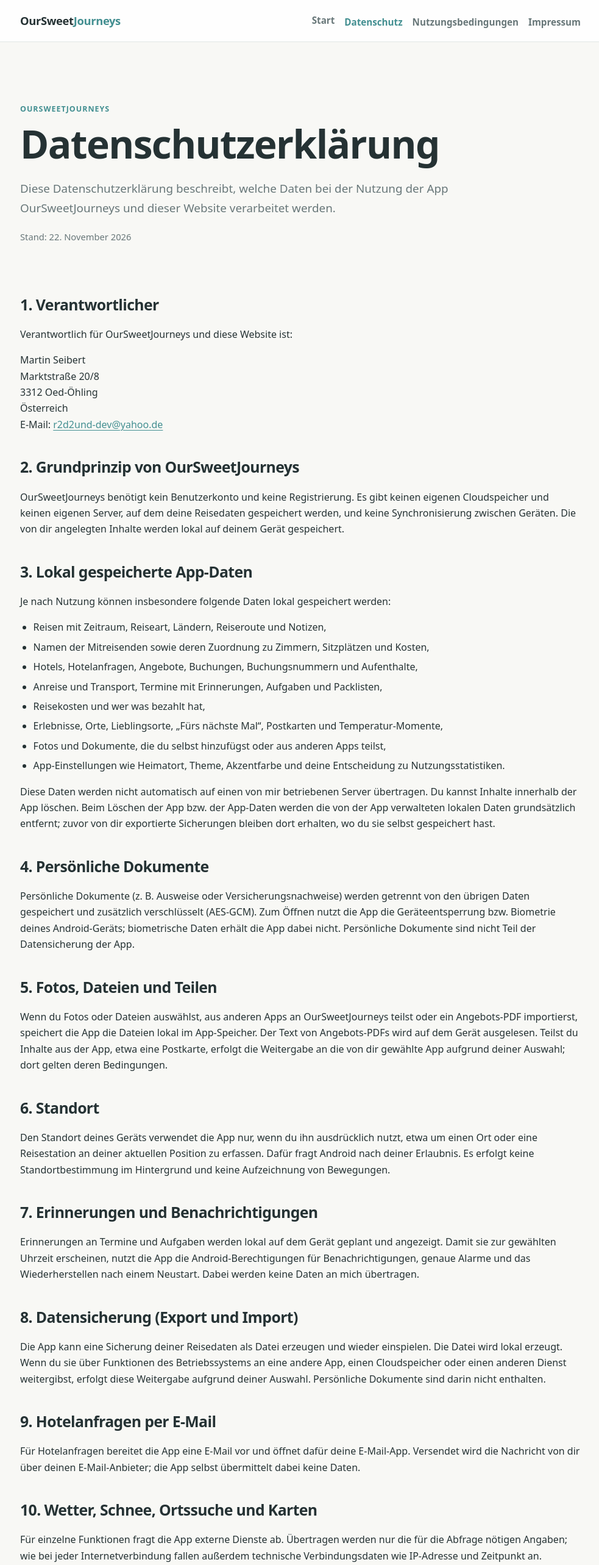
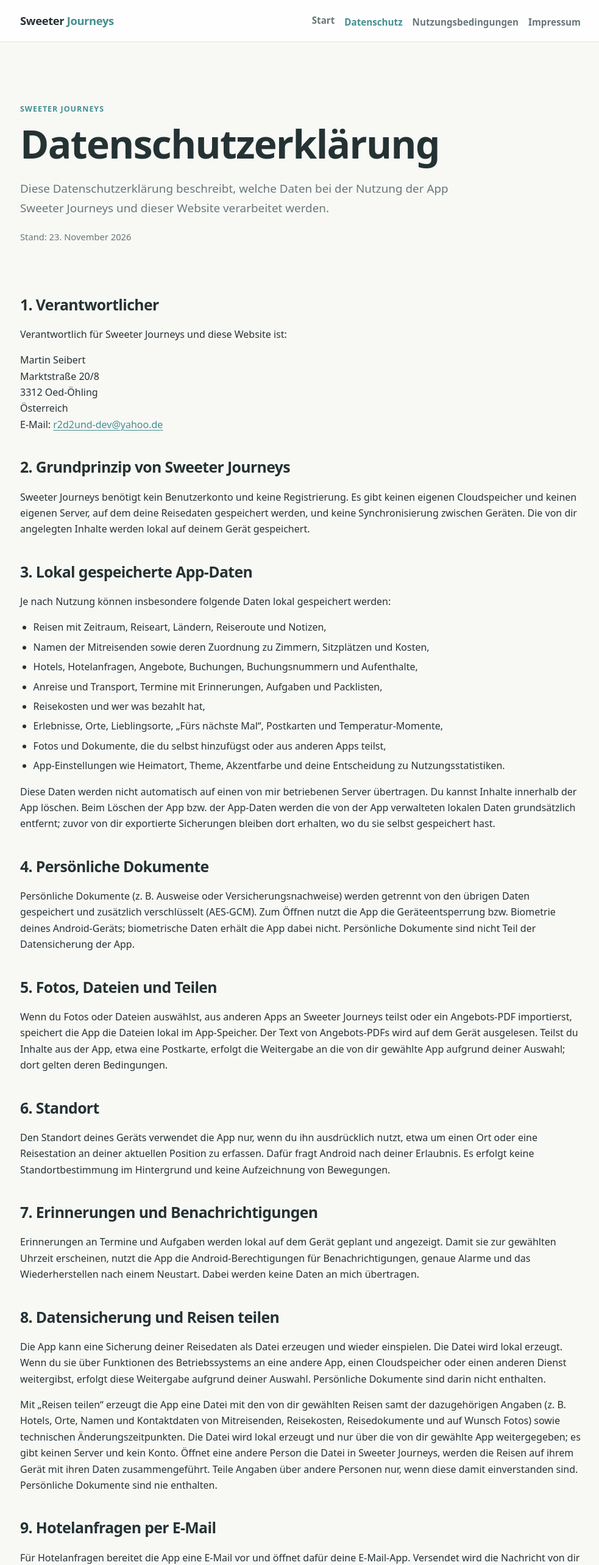
Before and after one commit to frog-fest/SweeterJourneys-Website, a plain HTML site: page datenschutz.html in a window 1280 px wide. Shown: the top 2566 px of the page at 61% size, without its empty margins (147-1130 px from the left). Drawn offline with Linux system fonts and the light colour scheme.

Commit message:
Update app name to "Sweeter Journeys" across all pages, adjust titles and descriptions, and modify versioning information.

```diff
--- a/datenschutz.html
+++ b/datenschutz.html
@@ -3,14 +3,14 @@
 <head>
   <meta charset="utf-8">
   <meta name="viewport" content="width=device-width, initial-scale=1">
-  <meta name="description" content="Datenschutzerklärung der App OurSweetJourneys und dieser Website.">
-  <title>Datenschutzerklärung – OurSweetJourneys</title>
+  <meta name="description" content="Datenschutzerklärung der App Sweeter Journeys und dieser Website.">
+  <title>Datenschutzerklärung – Sweeter Journeys</title>
   <link rel="stylesheet" href="styles.css">
 </head>
 <body>
 <header>
   <div class="nav">
-    <a class="brand" href="index.html">OurSweet<span>Journeys</span></a>
+    <a class="brand" href="index.html">Sweeter <span>Journeys</span></a>
     <nav aria-label="Hauptnavigation">
       <ul>
         <li><a href="index.html">Start</a></li>
@@ -25,19 +25,19 @@
 <main>
 
 <section class="hero">
-  <p class="eyebrow">OurSweetJourneys</p>
+  <p class="eyebrow">Sweeter Journeys</p>
   <h1>Datenschutzerklärung</h1>
   <p class="lead">
     Diese Datenschutzerklärung beschreibt, welche Daten bei der Nutzung der App
-    OurSweetJourneys und dieser Website verarbeitet werden.
+    Sweeter Journeys und dieser Website verarbeitet werden.
   </p>
-  <p class="meta">Stand: 22. November 2026</p>
+  <p class="meta">Stand: 23. November 2026</p>
 </section>
 
 <section>
   <h2>1. Verantwortlicher</h2>
   <p>
-    Verantwortlich für OurSweetJourneys und diese Website ist:
+    Verantwortlich für Sweeter Journeys und diese Website ist:
   </p>
   <p>
     Martin Seibert<br>
@@ -47,9 +47,9 @@
     E-Mail: <a href="mailto:r2d2und-dev@yahoo.de">r2d2und-dev@yahoo.de</a>
   </p>
 
-  <h2>2. Grundprinzip von OurSweetJourneys</h2>
+  <h2>2. Grundprinzip von Sweeter Journeys</h2>
   <p>
-    OurSweetJourneys benötigt kein Benutzerkonto und keine Registrierung. Es gibt keinen
+    Sweeter Journeys benötigt kein Benutzerkonto und keine Registrierung. Es gibt keinen
     eigenen Cloudspeicher und keinen eigenen Server, auf dem deine Reisedaten gespeichert
     werden, und keine Synchronisierung zwischen Geräten. Die von dir angelegten Inhalte
     werden lokal auf deinem Gerät gespeichert.
@@ -85,7 +85,7 @@
 
   <h2>5. Fotos, Dateien und Teilen</h2>
   <p>
-    Wenn du Fotos oder Dateien auswählst, aus anderen Apps an OurSweetJourneys teilst oder
+    Wenn du Fotos oder Dateien auswählst, aus anderen Apps an Sweeter Journeys teilst oder
     ein Angebots-PDF importierst, speichert die App die Dateien lokal im App-Speicher. Der
     Text von Angebots-PDFs wird auf dem Gerät ausgelesen. Teilst du Inhalte aus der App,
     etwa eine Postkarte, erfolgt die Weitergabe an die von dir gewählte App aufgrund deiner
@@ -108,12 +108,22 @@
     werden keine Daten an mich übertragen.
   </p>
 
-  <h2>8. Datensicherung (Export und Import)</h2>
+  <h2>8. Datensicherung und Reisen teilen</h2>
   <p>
     Die App kann eine Sicherung deiner Reisedaten als Datei erzeugen und wieder einspielen.
     Die Datei wird lokal erzeugt. Wenn du sie über Funktionen des Betriebssystems an eine
     andere App, einen Cloudspeicher oder einen anderen Dienst weitergibst, erfolgt diese
     Weitergabe aufgrund deiner Auswahl. Persönliche Dokumente sind darin nicht enthalten.
+  </p>
+  <p>
+    Mit „Reisen teilen“ erzeugt die App eine Datei mit den von dir gewählten Reisen samt der
+    dazugehörigen Angaben (z. B. Hotels, Orte, Namen und Kontaktdaten von Mitreisenden,
+    Reisekosten, Reisedokumente und auf Wunsch Fotos) sowie technischen Änderungszeitpunkten.
+    Die Datei wird lokal erzeugt und nur über die von dir gewählte App weitergegeben; es gibt
+    keinen Server und kein Konto. Öffnet eine andere Person die Datei in Sweeter Journeys,
+    werden die Reisen auf ihrem Gerät mit ihren Daten zusammengeführt. Teile Angaben über
+    andere Personen nur, wenn diese damit einverstanden sind. Persönliche Dokumente sind nie
+    enthalten.
   </p>
 
   <h2>9. Hotelanfragen per E-Mail</h2>
@@ -159,7 +169,7 @@
 
   <h2 id="nutzungsstatistiken">11. Nutzungsstatistiken: Firebase Analytics</h2>
   <p>
-    OurSweetJourneys verwendet mit deiner ausdrücklichen Zustimmung Firebase Analytics von
+    Sweeter Journeys verwendet mit deiner ausdrücklichen Zustimmung Firebase Analytics von
     Google, um allgemeine Nutzungsstatistiken zu erfassen, etwa App-Starts, Bildschirmaufrufe
     und die Nutzung einzelner Funktionen. Das hilft zu verstehen, an welchen Stellen die App
     verbessert werden kann.
@@ -185,7 +195,7 @@
 
   <h2>12. Fehlerdiagnose: Firebase Crashlytics</h2>
   <p>
-    OurSweetJourneys verwendet Firebase Crashlytics von Google, um Abstürze und technische
+    Sweeter Journeys verwendet Firebase Crashlytics von Google, um Abstürze und technische
     Fehler zu erkennen und zu beheben. Dabei können insbesondere Fehlermeldungen und
     Stacktraces, App-Version, Betriebssystem- und Geräteinformationen, Zeitpunkte und
     technische Kennungen verarbeitet werden. Reiseinhalte werden dafür nicht gezielt
@@ -298,7 +308,7 @@
 </main>
 <footer>
   <div class="footer-inner">
-    <div>© 2026 OurSweetJourneys</div>
+    <div>© 2026 Sweeter Journeys</div>
     <div class="footer-links">
       <a href="datenschutz.html">Datenschutz</a>
       <a href="tos.html">Nutzungsbedingungen</a>
```
Also changed, not shown: impressum.html (+8 -8 lines), index.html (+12 -12 lines), tos.html (+16 -11 lines), README.txt, version_history.txt, 1 other file.
